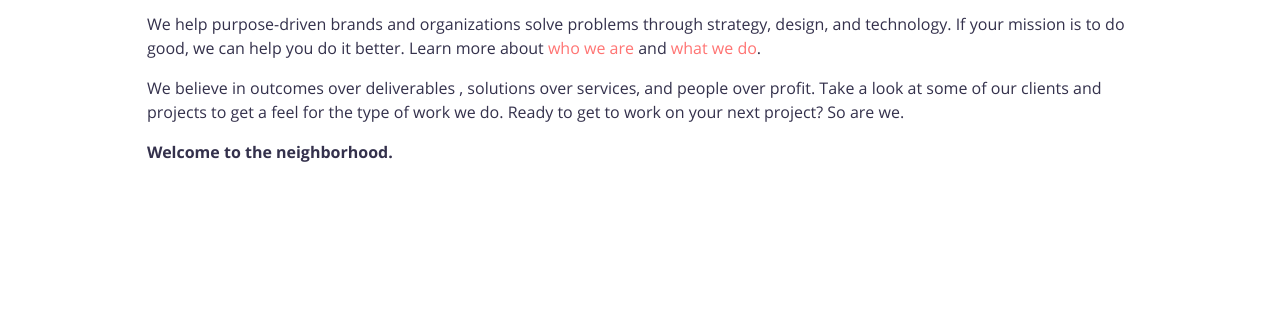
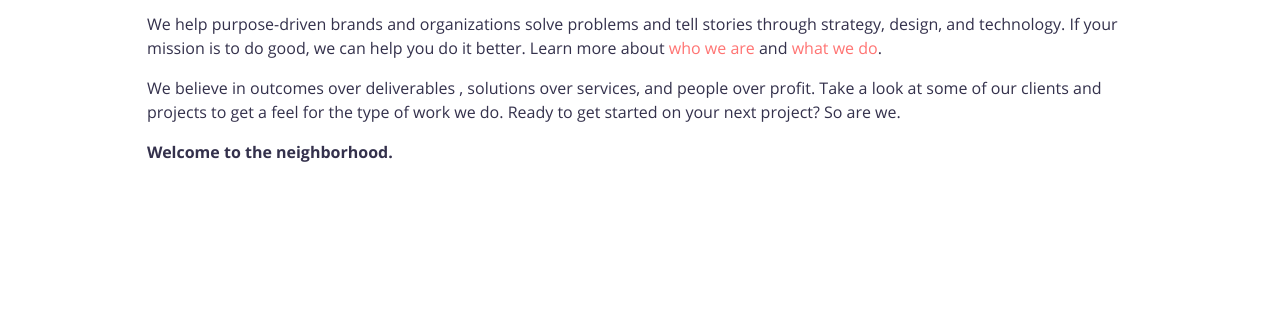
Before and after one commit to zac-heisey/good-neighbor-agency, an Eleventy site: page index.html in a window 1280 px wide. Shown: the part 479-800 px from the top of the page. Built offline with nearby package versions, Linux system fonts and the light colour scheme; Eleventy itself is replaced by a stand-in of ours; files that its build step writes are made by us from their sources.

Commit message:
Update Sections “home”

```diff
--- a/sections/home.md
+++ b/sections/home.md
@@ -5,16 +5,17 @@ permalink: false
 header:
   mainHeading: Good<br>Neighbor
   subHeading: Digital Solutions for Social Impact
-  bgImage:
+  bgImage: null
 blocks:
   - type: richText
     body: >-
       ## Your Digital Agency Next Door.
 
-      We help purpose-driven brands and organizations solve problems through strategy, design, and technology. If your mission is to do good, we can help you do it better. Learn more about [who we are](/#about) and [what we do](/#work).
+
+      We help purpose-driven brands and organizations solve problems and tell stories through strategy, design, and technology. If your mission is to do good, we can help you do it better. Learn more about [who we are](/#about) and [what we do](/#work).
 
 
-      We believe in outcomes over deliverables , solutions over services, and people over profit. Take a look at some of our clients and projects to get a feel for the type of work we do. Ready to get to work on your next project? So are we.
+      We believe in outcomes over deliverables , solutions over services, and people over profit. Take a look at some of our clients and projects to get a feel for the type of work we do. Ready to get started on your next project? So are we.
 
 
       **Welcome to the neighborhood.**
```
